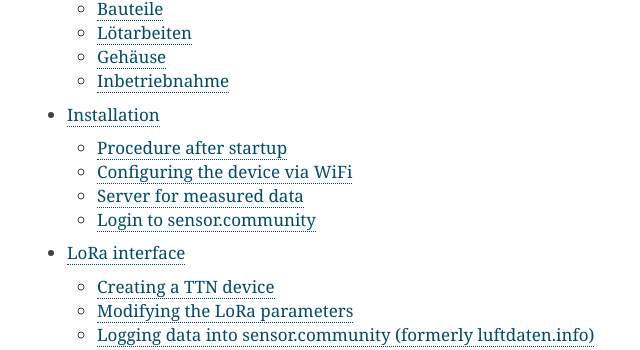
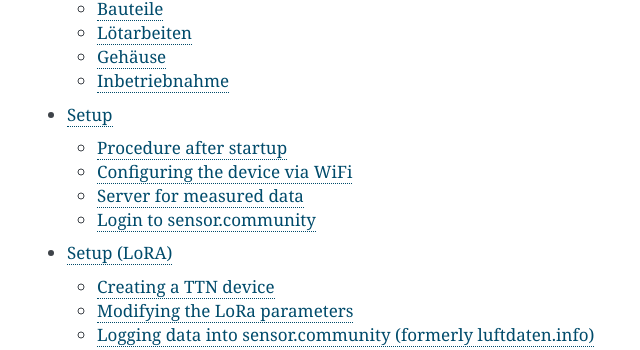
Before and after one commit to ecocurious2/MultiGeiger, a Sphinx documentation site: the page built from docs/source/index.rst, in a window 1280 px wide and 900 px high, scrolled down 1041 px. Shown: the part 157-507 px from the top of the window, without its empty margins (383-1023 px from the left). Built offline with Sphinx 7.4.7, drawn with Linux system fonts in a browser that asks for light colours.

Commit message:
TOC: call both the generic and lora parts "SETUP"

```diff
--- a/docs/source/index.rst
+++ b/docs/source/index.rst
@@ -16,7 +16,7 @@
 
    about
    assembly
-   installation
+   setup
    setup_lora
    usage
    deployment
--- a/docs/source/installation.rst
+++ b/docs/source/setup.rst
@@ -1,5 +1,5 @@
-Installation
-------------
+Setup
+-----
 
 Download and unpack the latest release from GitHub (
 https://github.com/ecocurious/MultiGeiger/releases ) as source code
--- a/docs/source/setup_lora.rst
+++ b/docs/source/setup_lora.rst
@@ -1,8 +1,8 @@
 .. include:: global.rst.inc
 .. _setup_lora:
 
-LoRa interface
---------------
+Setup (LoRA)
+------------
 
 The MultiGeiger can be connected with the followng steps to TTN (“The
 Things Network”):
```
